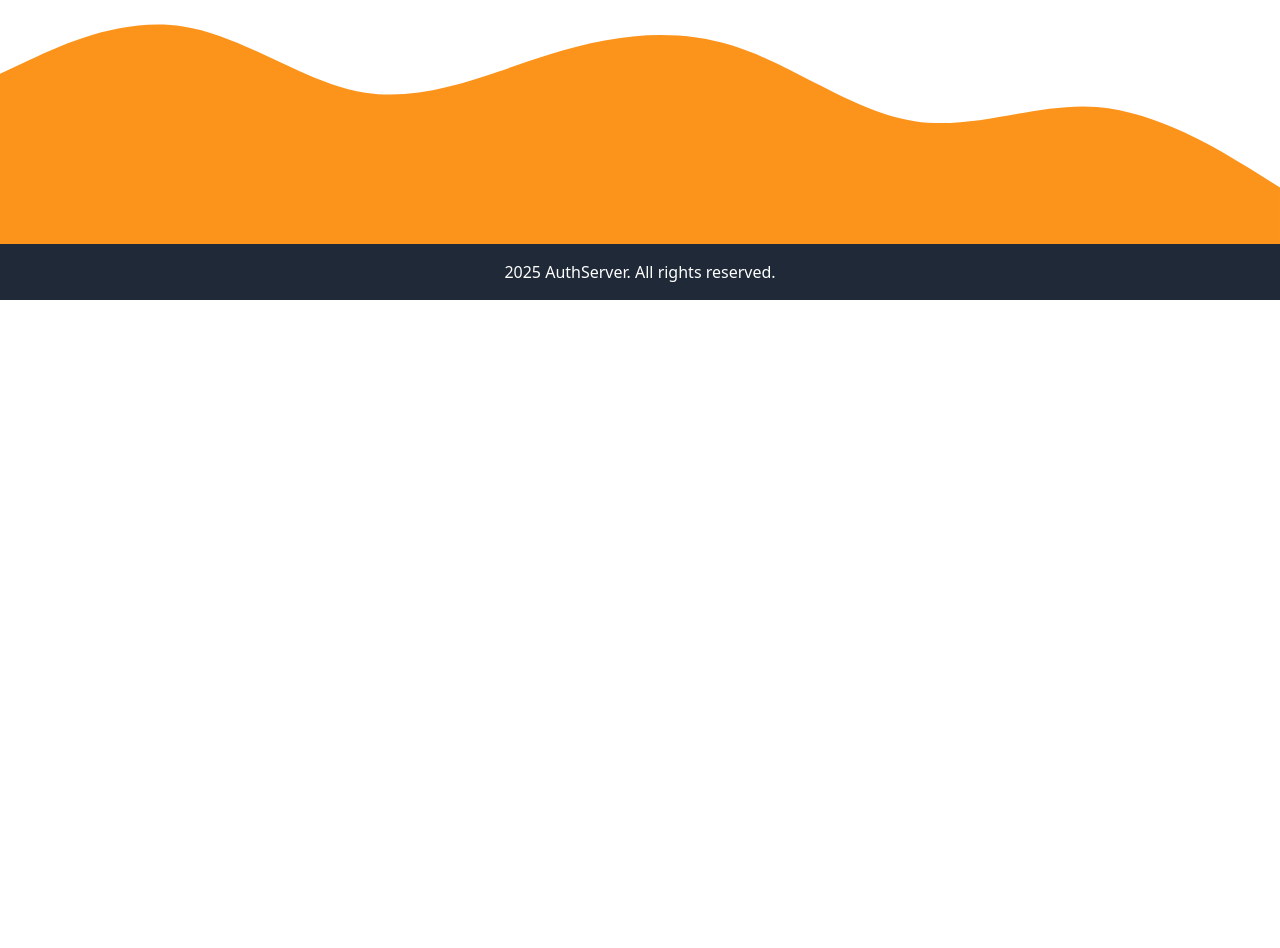
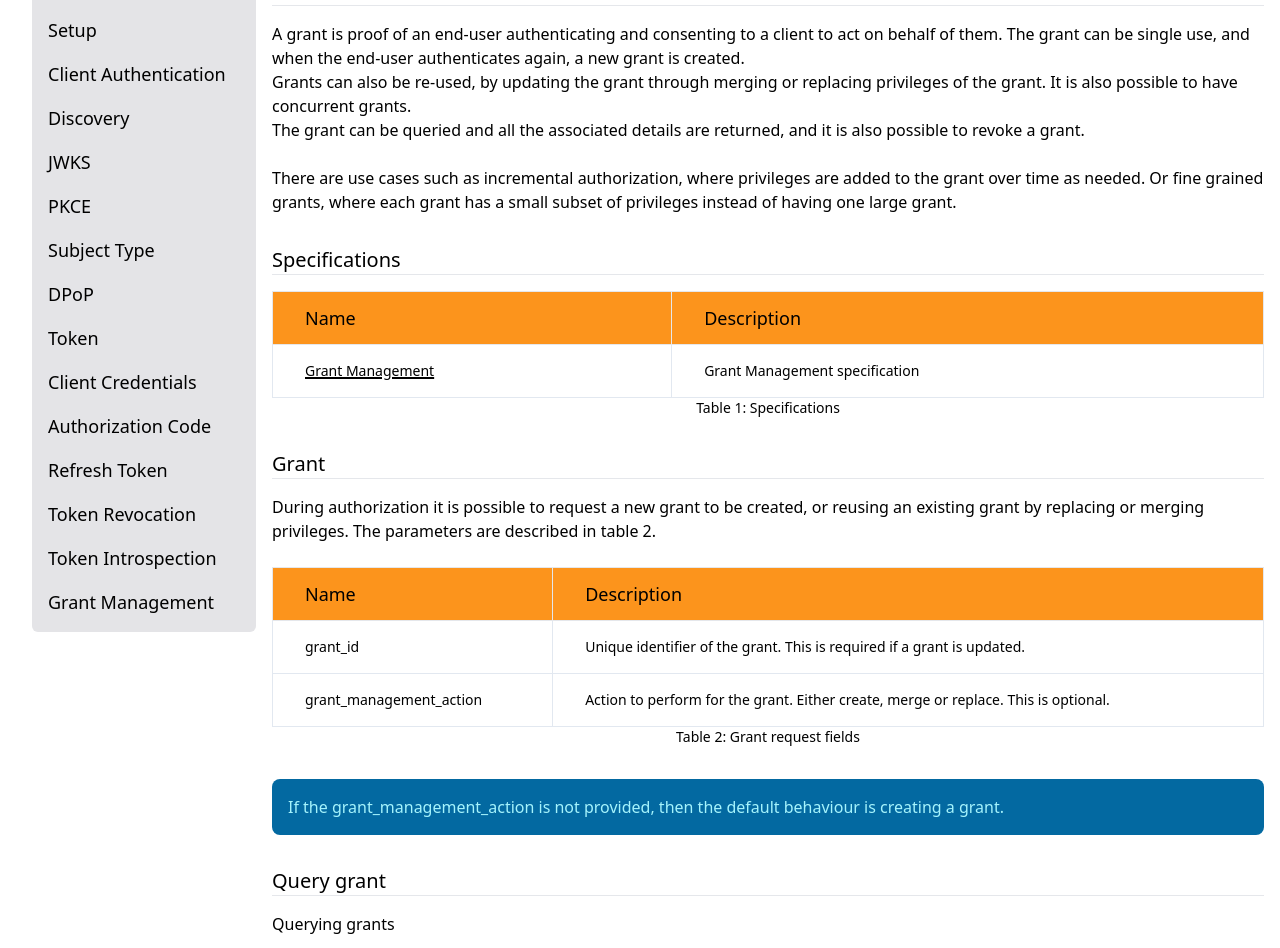
Before and after one commit to jokk-itu/authserver-framework, a SvelteKit app in the folder doc/: page /developer/grant-management in a window 1280 px wide. Before the commit this address had no page. Shown: the part 184-1132 px from the top of the page. Before the commit the page ends 800 px from the top, so only its background shows below. Built offline with nearby package versions, Linux system fonts and the light colour scheme.

Commit message:
add: draft of grant management page

```diff
--- a/doc/src/links.ts
+++ b/doc/src/links.ts
@@ -31,7 +31,8 @@ export const developerLinks = [
     new DeveloperLink('Authorization Code', '/authorization-code'),
     new DeveloperLink('Refresh Token', '/refresh-token'),
     new DeveloperLink('Token Revocation', '/token-revocation'),
-    new DeveloperLink("Token Introspection", "/token-introspection")
+    new DeveloperLink('Token Introspection', '/token-introspection'),
+    new DeveloperLink('Grant Management', '/grant-management')
 ];
 
 export const navLinks = [
--- /dev/null
+++ b/doc/src/routes/developer/grant-management/+page.svelte
@@ -0,0 +1,64 @@
+<script lang="ts">
+    import CodeBlock from "../../../components/CodeBlock.svelte";
+    import InformationBanner from "../../../components/InformationBanner.svelte";
+    import PageTitle from "../../../components/PageTitle.svelte";
+    import Section from "../../../components/Section.svelte";
+    import Table from "../../../components/Table.svelte";
+    import { RowCellDefinition } from "../../../table";
+
+    let specificationHeaders: string[] = ["Name", "Description"];
+    let specificationRows: RowCellDefinition[][] = [
+        [ new RowCellDefinition('Grant Management', 'https://openid.net/specs/fapi-grant-management-01.html'), new RowCellDefinition('Grant Management specification') ],
+    ];
+
+    let grantHeaders: string[] = ["Name", "Description"];
+    let grantRows: RowCellDefinition[][] = [
+        [ new RowCellDefinition('grant_id'), new RowCellDefinition('Unique identifier of the grant. This is required if a grant is updated.') ],
+        [ new RowCellDefinition('grant_management_action'), new RowCellDefinition('Action to perform for the grant. Either create, merge or replace. This is optional.') ]
+    ];
+</script>
+
+<svelte:head>
+	<title>Grant Management</title>
+</svelte:head>
+
+<PageTitle title="Grant Management" />
+<Section title="Introduction">
+    <p>
+        A grant is proof of an end-user authenticating and consenting to a client to act on behalf of them.
+        The grant can be single use, and when the end-user authenticates again, a new grant is created.
+    </p>
+    <p>
+        Grants can also be re-used, by updating the grant through merging or replacing privileges of the grant.
+        It is also possible to have concurrent grants.
+    </p>
+    <p>
+        The grant can be queried and all the associated details are returned, and it is also possible to revoke a grant.
+    </p>
+    <br>
+    <p>
+        There are use cases such as incremental authorization, where privileges are added to the grant over time as needed.
+        Or fine grained grants, where each grant has a small subset of privileges instead of having one large grant.
+    </p>
+</Section>
+<Section title="Specifications">
+    <Table title="Specifications" tableNumber={1} headers={specificationHeaders} rowCellDefinitions={specificationRows} />
+</Section>
+<Section title="Grant">
+    <p>
+        During authorization it is possible to request a new grant to be created, or reusing an existing grant by replacing or merging privileges.
+        The parameters are described in table 2.
+    </p>
+    <br>
+    <Table title="Grant request fields" tableNumber={2} headers={grantHeaders} rowCellDefinitions={grantRows} />
+    <br>
+    <InformationBanner>
+        If the grant_management_action is not provided, then the default behaviour is creating a grant.
+    </InformationBanner>
+</Section>
+<Section title="Query grant">
+    <p>Querying grants</p>
+</Section>
+<Section title="Revoke grant">
+    <p>Revoking grants</p>
+</Section>
```
